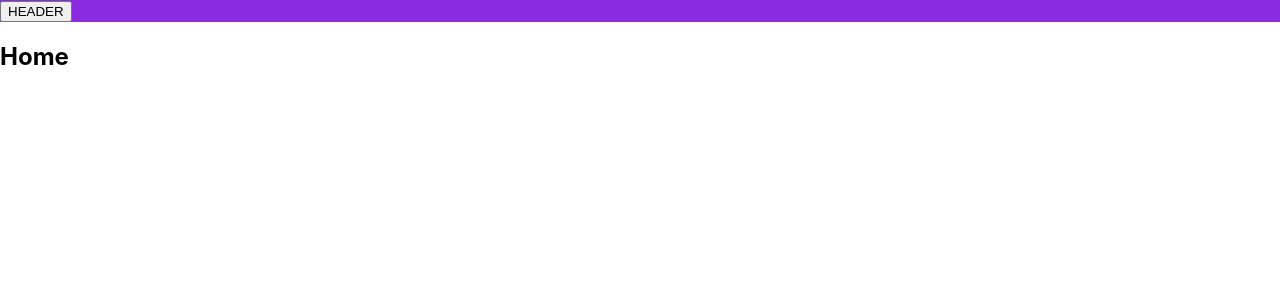
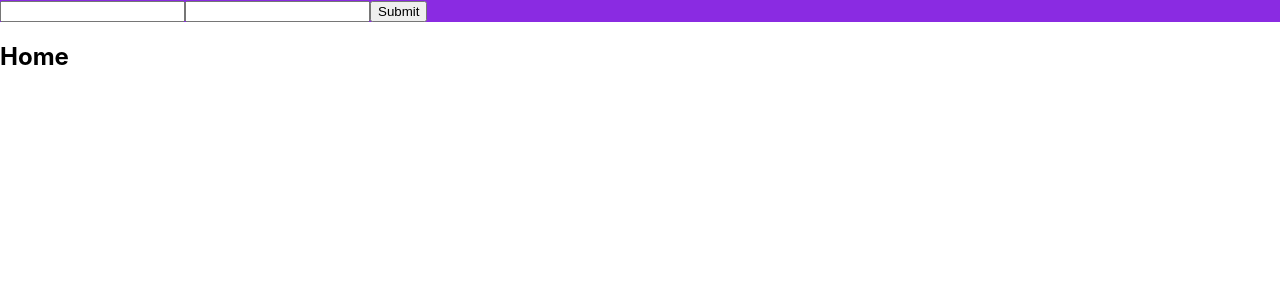
Before and after one commit to programjorge/front-nodeReact, a React (Create React App) app: page / in a window 1280 px wide. Shown: the top 300 px of the page. Built offline with nearby package versions, Linux system fonts and the light colour scheme.

Commit message:
primeras fases del log en front

```diff
--- a/src/App.css
+++ b/src/App.css
@@ -9,3 +9,6 @@ html, body {
   padding: 0;
   height: 100%;
 }
+.error{
+  border-color: red;
+}
--- a/src/components/header.js
+++ b/src/components/header.js
@@ -1,15 +1,64 @@
 import axios from "axios";
+import { useEffect, useState } from "react";
 
 const Header = () => {
-    const log = async() =>{
-        axios.get("http://localhost:8080/api").then((response) => console.log(response.data[0]))
+
+    //metodos
+    //metodo para logearse
+    const log = async(event) =>{
+        axios.get("http://localhost:8080/api")
+        .then((response) => {
+            console.log(user)
+
+        })
+        setConnection(true)
+        event.preventDefault();
+    }
+
+    //metodo para conseguir almacenar los value en el usuario
+    const handleChange = (event) => {
+        const { name, value } = event.target;
+        setUser((prevData) => ({
+          ...prevData,
+          [name]: value
+        }));
+    };
+    //hooks
+    //user hook
+    const [user, setUser] = useState({
+        userName: "",
+        password: ""
+    });
+
+    //conexion hook
+    const [connection, setConnection] = useState(false)
 
 
-    }
-    return (
-        <header className="header">
-            <button onClick={log}>HEADER</button>
-        </header>
-      )
+
+    //definicion de el state header que tendra el form
+    const header = (
+        <form onSubmit={log}>
+          <input
+            name="userName"
+            value={user.userName}
+            onChange={handleChange}
+            type="text"
+          />
+          <input name="password" type="password" />
+          <input type="submit" />
+        </form>
+      );
+
+    //definicion de el state header que tendra el user logeado
+      const headerLog = (
+        <header className="header"><h1>{user.userName}</h1></header>
+      );
+
+
+      return (
+      <header className="header">
+        {connection ? headerLog : header}
+      </header>)
+
 }
 export default Header;
```
